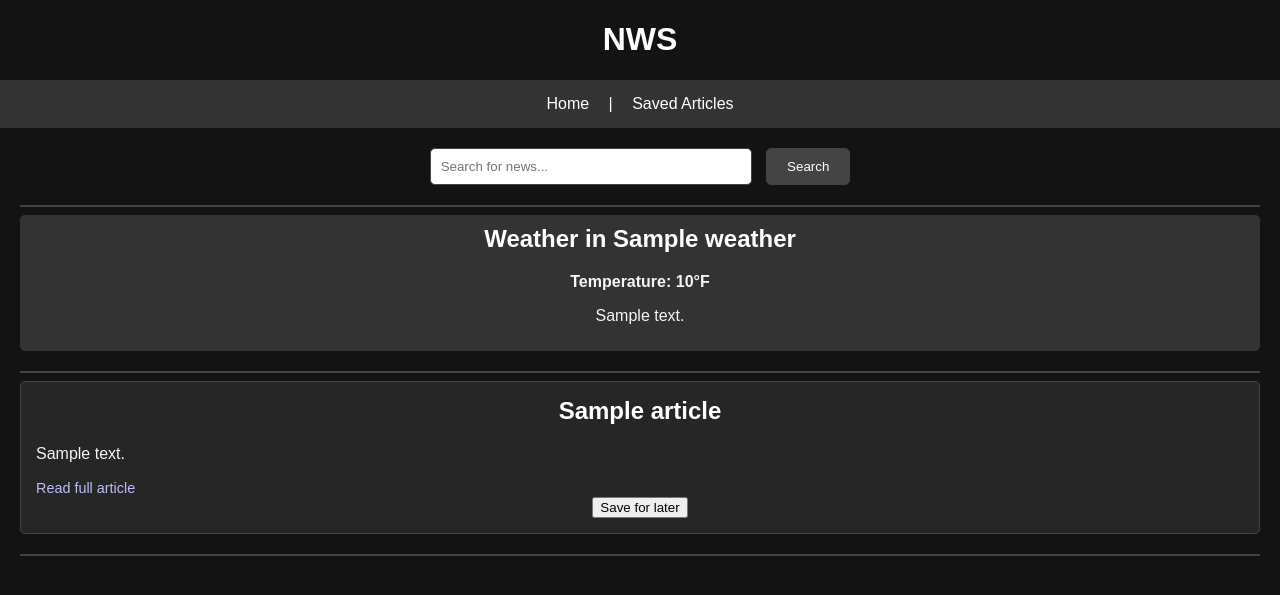
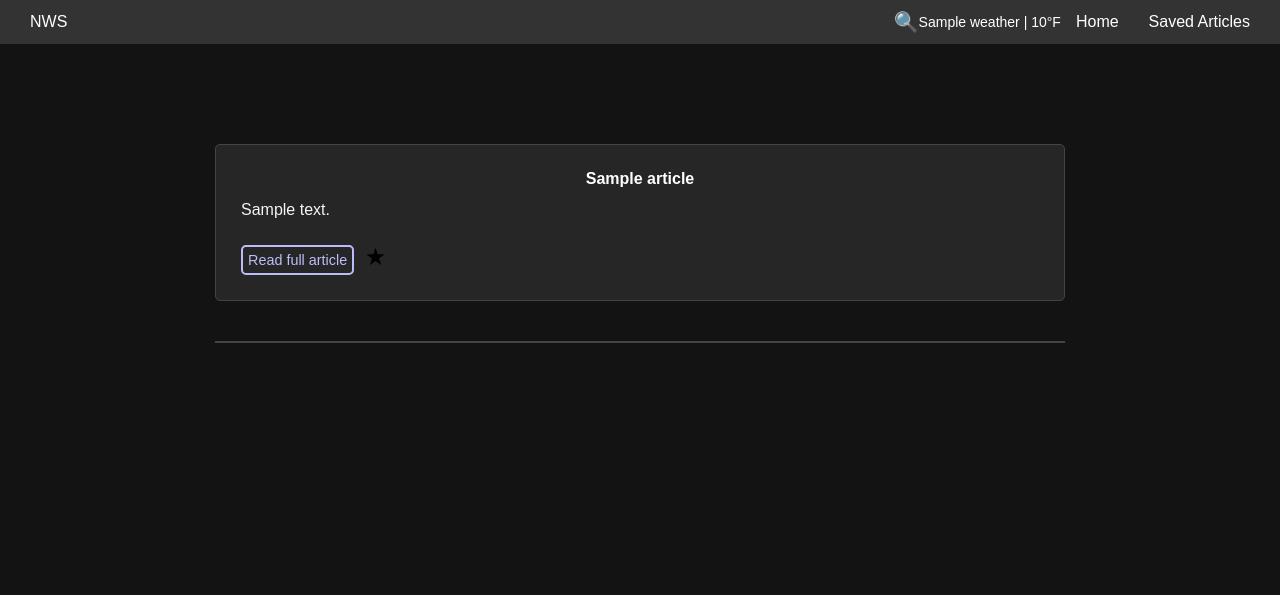
Before and after one commit to memit0/nws, a Flask app: template templates/home.html in a window 1280 px wide. Shown: the top 595 px of the page. Run offline with Flask 3, Linux system fonts and the light colour scheme; the template is opened without the code that fills it: most values are stand-ins (such as "Sample title", 1, 10 or a date in 2020).

Commit message:
added some visual changes to the frontend design

```diff
--- a/main.py
+++ b/main.py
@@ -5,6 +5,7 @@ from newspaper import Article
 import os
 
 app = Flask(__name__)
+app.config['SECRET_KEY'] = 'your_secret_key'
 
 # Initialize the summarization pipeline
 summarizer = pipeline('summarization')
@@ -109,17 +110,39 @@ def home():
 
 @app.route('/save_article', methods=['POST'])
 def save_article():
-    article = request.form.to_dict()
+    article = request.get_json()
     if 'saved_articles' not in session:
         session['saved_articles'] = []
     session['saved_articles'].append(article)
     session.modified = True
-    return redirect(url_for('home'))
+    return '', 204
 
 @app.route('/saved_articles')
 def saved_articles():
     saved_articles = session.get('saved_articles', [])
-    return render_template('saved_articles.html', articles=saved_articles)
+
+    # Fetch Weather Data
+    api_key_weather = os.getenv('WEATHER_API_KEY')
+    if not api_key_weather:
+        raise ValueError("No WEATHER_API_KEY found. Please set the WEATHER_API_KEY environment variable.")
+
+    weather_url = 'https://api.weatherbit.io/v2.0/current'
+    weather_params = {'city': 'New York', 'country': 'US', 'key': api_key_weather, 'units': 'I'}
+    weather_response = requests.get(weather_url, params=weather_params)
+
+    if weather_response.status_code == 200:
+        weather_data = weather_response.json()
+        weather = weather_data['data'][0]
+        weather_info = {
+            'city_name': weather['city_name'],
+            'temp': round(weather['temp']),
+            'weather_description': weather['weather']['description']
+        }
+    else:
+        weather_info = None
+
+    return render_template('saved_articles.html', articles=saved_articles, weather=weather_info)
+
 
 if __name__ == '__main__':
     app.run(debug=True)
--- /dev/null
+++ b/static/scripts.js
@@ -0,0 +1,27 @@
+document.addEventListener("DOMContentLoaded", () => {
+  const bookmarks = document.querySelectorAll(".bookmark");
+
+  bookmarks.forEach((bookmark) => {
+    bookmark.addEventListener("click", () => {
+      const title = bookmark.getAttribute("data-title");
+      const summary = bookmark.getAttribute("data-summary");
+      const url = bookmark.getAttribute("data-url");
+
+      const article = { title, summary, url };
+
+      fetch("/save_article", {
+        method: "POST",
+        headers: {
+          "Content-Type": "application/json",
+        },
+        body: JSON.stringify(article),
+      }).then((response) => {
+        if (response.ok) {
+          alert("Article saved!");
+        } else {
+          alert("Failed to save article.");
+        }
+      });
+    });
+  });
+});
--- a/static/style.css
+++ b/static/style.css
@@ -15,8 +15,12 @@ h2 {
 nav {
   background-color: #333;
   color: white;
-  padding: 15px;
+  padding: 10px 15px;
   text-align: center;
+  position: relative;
+  display: flex;
+  justify-content: space-between;
+  align-items: center;
 }
 
 nav a {
@@ -29,41 +33,106 @@ nav a:hover {
   text-decoration: underline;
 }
 
+.search-container {
+  position: relative;
+  margin-left: auto; /* Aligns the search bar to the right */
+}
+
+.search-icon {
+  cursor: pointer;
+  font-size: 20px;
+}
+
+.search-bar {
+  display: none;
+  position: absolute;
+  top: 100%; /* Positions the search bar just below the taskbar */
+  right: 0; /* Aligns the search bar to the right */
+  background-color: #444;
+  padding: 10px;
+  border-radius: 5px;
+  width: 200px;
+  z-index: 1000; /* Ensures the search bar appears above other elements */
+  box-shadow: 0 4px 8px rgba(0, 0, 0, 0.2); /* Adds shadow for better visibility */
+}
+
+.search-container:hover .search-bar {
+  display: block;
+}
+
+.search-bar input[type="text"] {
+  padding: 10px;
+  width: calc(
+    100% - 22px
+  ); /* Adjust width to fit inside the search bar with padding */
+  border: 1px solid #444;
+  border-radius: 5px;
+  box-sizing: border-box; /* Includes padding and border in element’s total width and height */
+}
+
+.search-bar input[type="submit"] {
+  padding: 10px 20px;
+  background-color: #444;
+  color: white;
+  border: 1px solid #444;
+  border-radius: 5px;
+  cursor: pointer;
+}
+
+.search-bar input[type="submit"]:hover {
+  background-color: #555;
+}
+
+.bookmark {
+  border: none;
+  background: none;
+  cursor: pointer;
+  font-size: 24px;
+}
+
+.weather-info {
+  font-size: 14px; /* Small font size for temperature */
+}
+
 .container {
-  margin: 20px;
+  margin: 60px auto; /* Increased margin for more whitespace around the container */
+  padding: 40px; /* Increased padding to the container */
+  max-width: 850px; /* Optional: Constrain the container width for better layout */
 }
 
 .article {
-  margin-bottom: 20px;
-  padding: 15px;
+  margin-bottom: 40px; /* Increased bottom margin to add more space between articles */
+  padding: 25px; /* Increased padding inside the article */
   background-color: #262626;
   border: 1px solid #444;
   border-radius: 5px;
+  position: relative;
 }
 
 .title {
-  font-size: 1.5em;
+  font-size: 1em; /* Same font size as the summary */
   font-weight: bold;
 }
 
 .summary {
+  font-size: 1em; /* Ensure both title and summary have the same font size */
   margin-top: 10px;
 }
 
 .url {
   margin-top: 10px;
   font-size: 0.9em;
-  color: rgba(
-    192,
-    193,
-    255,
-    0.973
-  ); /* Use a brighter blue for better contrast */
+  color: rgba(192, 193, 255, 0.973);
   text-decoration: none;
+  border: 2px solid rgba(192, 193, 255, 0.973);
+  border-radius: 5px;
+  padding: 5px;
+  display: inline-block;
 }
 
 .url:hover {
-  text-decoration: underline;
+  background-color: rgba(192, 193, 255, 0.1);
+  text-decoration: none;
 }
 
 .weather {
@@ -79,15 +148,9 @@ nav a:hover {
   font-weight: bold;
 }
 
-.search-bar {
-  margin-bottom: 20px;
-  text-align: center;
-}
-
 .search-bar input[type="text"] {
   padding: 10px;
-  width: 300px;
-  margin-right: 10px;
+  width: 100%;
   border: 1px solid #444;
   border-radius: 5px;
 }
@@ -105,10 +168,6 @@ nav a:hover {
   background-color: #555;
 }
 
-form {
-  text-align: center;
-}
-
 hr {
   border: 1px solid #444;
 }
--- a/templates/home.html
+++ b/templates/home.html
@@ -11,12 +11,10 @@
     />
   </head>
   <body>
-    <h1>NWS</h1>
     <nav>
-      <a href="/">Home</a> |
-      <a href="/saved_articles">Saved Articles</a>
-    </nav>
-    <div class="container">
+      <a href="/" class="logo">NWS</a>
+      <div class="search-container">
+        <span class="search-icon">&#128269;</span>
         <form method="post" class="search-bar">
           <input
             type="text"
@@ -25,31 +23,33 @@
           />
           <input type="submit" value="Search" />
         </form>
-      <hr />
-
-      {% if weather %}
-      <div class="weather">
-        <h2>Weather in {{ weather.city_name }}</h2>
-        <p class="temp">Temperature: {{ weather.temp }}°F</p>
-        <p>{{ weather.weather_description }}</p>
       </div>
-      <hr />
-      {% endif %} {% for article in articles %}
+      <span class="weather-info">
+        {{ weather.city_name }} | {{ weather.temp }}°F
+      </span>
+      <a href="/">Home</a>
+      <a href="/saved_articles">Saved Articles</a>
+    </nav>
+    <div class="container">
+      {% for article in articles %}
       <div class="article">
         <h2 class="title">{{ article.title }}</h2>
         <p class="summary">{{ article.summary }}</p>
         <a class="url" href="{{ article.url }}" target="_blank"
           >Read full article</a
         >
-        <form method="post" action="/save_article">
-          <input type="hidden" name="title" value="{{ article.title }}" />
-          <input type="hidden" name="summary" value="{{ article.summary }}" />
-          <input type="hidden" name="url" value="{{ article.url }}" />
-          <input type="submit" value="Save for later" />
-        </form>
+        <button
+          class="bookmark"
+          data-title="{{ article.title }}"
+          data-summary="{{ article.summary }}"
+          data-url="{{ article.url }}"
+        >
+          &#9733;
+        </button>
       </div>
       <hr />
       {% endfor %}
     </div>
+    <script src="{{ url_for('static', filename='scripts.js') }}"></script>
   </body>
 </html>
```
Also changed, not shown: templates/saved_articles.html (+24 -8 lines). Lines whose indentation alone changed are shown as unchanged.
